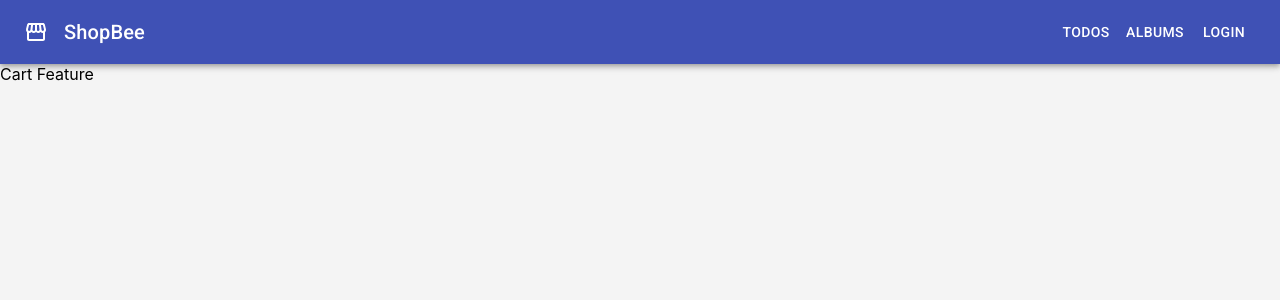
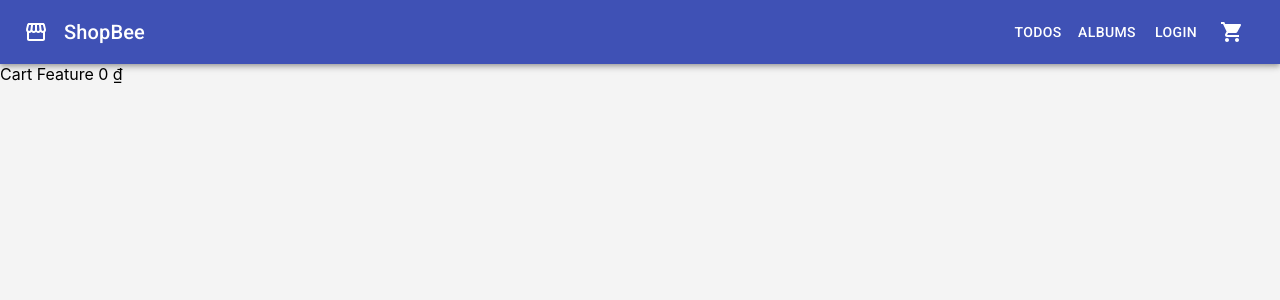
Before and after one commit to thienvu97ht/ReactJS-EasyFrontend, a React (Create React App) app: page /cart in a window 1280 px wide. Shown: the top 300 px of the page. Built offline with nearby package versions, Linux system fonts and the light colour scheme.

Commit message:
156. Them icon gio hang len header

```diff
--- a/src/components/Header/index.jsx
+++ b/src/components/Header/index.jsx
@@ -1,4 +1,4 @@
-import { Box, IconButton, Menu, MenuItem } from '@material-ui/core';
+import { Badge, Box, IconButton, Menu, MenuItem } from '@material-ui/core';
 import AppBar from '@material-ui/core/AppBar';
 import Button from '@material-ui/core/Button';
 import Dialog from '@material-ui/core/Dialog';
@@ -6,14 +6,15 @@ import DialogContent from '@material-ui/core/DialogContent';
 import { makeStyles } from '@material-ui/core/styles';
 import Toolbar from '@material-ui/core/Toolbar';
 import Typography from '@material-ui/core/Typography';
-import { AccountCircle, Close } from '@material-ui/icons';
+import { AccountCircle, Close, ShoppingCart } from '@material-ui/icons';
 import StorefrontIcon from '@material-ui/icons/Storefront';
 import Login from 'features/Auth/components/Login';
 import Register from 'features/Auth/components/Register';
 import { logout } from 'features/Auth/userSlice';
+import { cartItemCountSelector } from 'features/Cart/selectors';
 import React, { useState } from 'react';
 import { useDispatch, useSelector } from 'react-redux';
-import { Link, NavLink } from 'react-router-dom';
+import { Link, NavLink, useHistory } from 'react-router-dom';
 
 const useStyles = makeStyles((theme) => ({
   root: {
@@ -48,7 +49,9 @@ const MODE = {
 export default function Header() {
   const dispatch = useDispatch();
   const loggedInUser = useSelector((state) => state.user.current);
-  let isLoggedIn = !!loggedInUser.id;
+  const cartItemCount = useSelector(cartItemCountSelector);
+  const history = useHistory();
+  const isLoggedIn = !!loggedInUser.id;
 
   const [open, setOpen] = useState(false);
   const [mode, setMode] = useState(MODE.LOGIN);
@@ -76,6 +79,10 @@ export default function Header() {
     handleCloseMenu();
   };
 
+  const handleCartClick = () => {
+    history.push('/cart');
+  };
+
   const classes = useStyles();
 
   return (
@@ -101,6 +108,12 @@ export default function Header() {
               Login
             </Button>
           )}
+
+          <IconButton aria-label="show 4 new mails" color="inherit" onClick={handleCartClick}>
+            <Badge badgeContent={cartItemCount} color="secondary">
+              <ShoppingCart />
+            </Badge>
+          </IconButton>
 
           {isLoggedIn && (
             <IconButton color="inherit" onClick={handleUserClick}>
--- a/src/components/form-controls/QuantityField/index.jsx
+++ b/src/components/form-controls/QuantityField/index.jsx
@@ -18,10 +18,24 @@ const useStyles = makeStyles((theme) => ({
   root: {},
 
   box: {
-    maxWidth: '200px',
+    maxWidth: '150px',
     display: 'flex',
     alignItems: 'center',
     flexFlow: 'row nowrap',
+  },
+
+  input: {
+    '& input[type=number]': {
+      '-moz-appearance': 'textfield',
+    },
+    '& input[type=number]::-webkit-outer-spin-button': {
+      '-webkit-appearance': 'none',
+      margin: 0,
+    },
+    '& input[type=number]::-webkit-inner-spin-button': {
+      '-webkit-appearance': 'none',
+      margin: 0,
+    },
   },
 }));
 
@@ -63,6 +77,7 @@ function QuantityField(props) {
                 value={value}
                 onBlur={onBlur}
                 onChange={onChange}
+                className={classes.input}
               />
 
               <IconButton
--- a/src/features/Cart/index.jsx
+++ b/src/features/Cart/index.jsx
@@ -1,7 +1,12 @@
 import React from 'react';
+import { useSelector } from 'react-redux';
+import { formatPrice } from 'utils';
+import { cartTotalSelector } from './selectors';
 
 function CartFeature(props) {
-  return <div>Cart Feature</div>;
+  const cartTotal = useSelector(cartTotalSelector);
+
+  return <div>Cart Feature {formatPrice(cartTotal)} </div>;
 }
 
 export default CartFeature;
--- a/src/features/Cart/selectors.js
+++ b/src/features/Cart/selectors.js
@@ -9,5 +9,5 @@ export const cartItemCountSelector = createSelector(cartItemSelector, (cartItems
 
 // Calculate total of cart
 export const cartTotalSelector = createSelector(cartItemSelector, (cartItems) =>
-  cartItems.reduce((total, item) => total + item.salePrice * item.quantity, 0)
+  cartItems.reduce((total, item) => total + item.product.salePrice * item.quantity, 0)
 );
```
